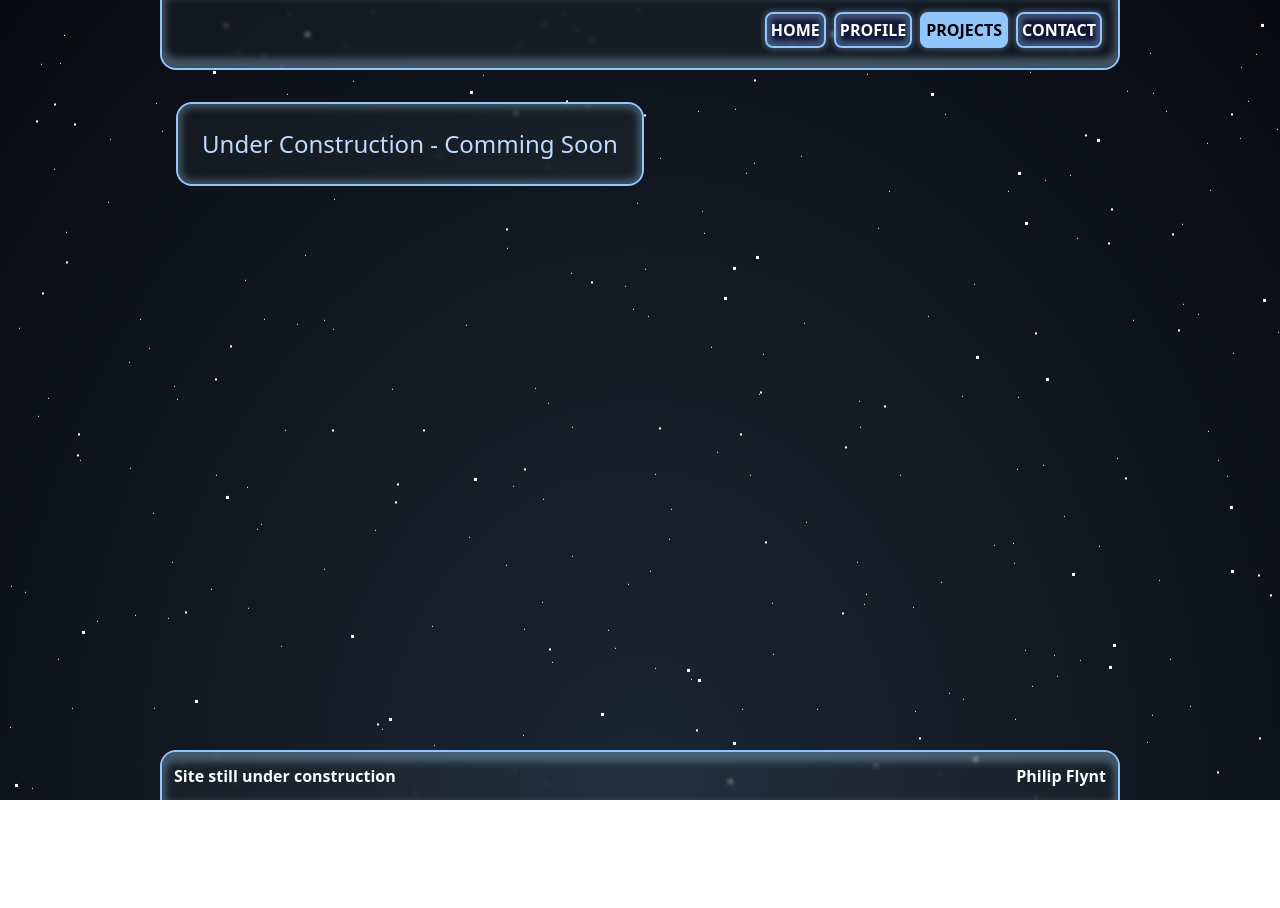
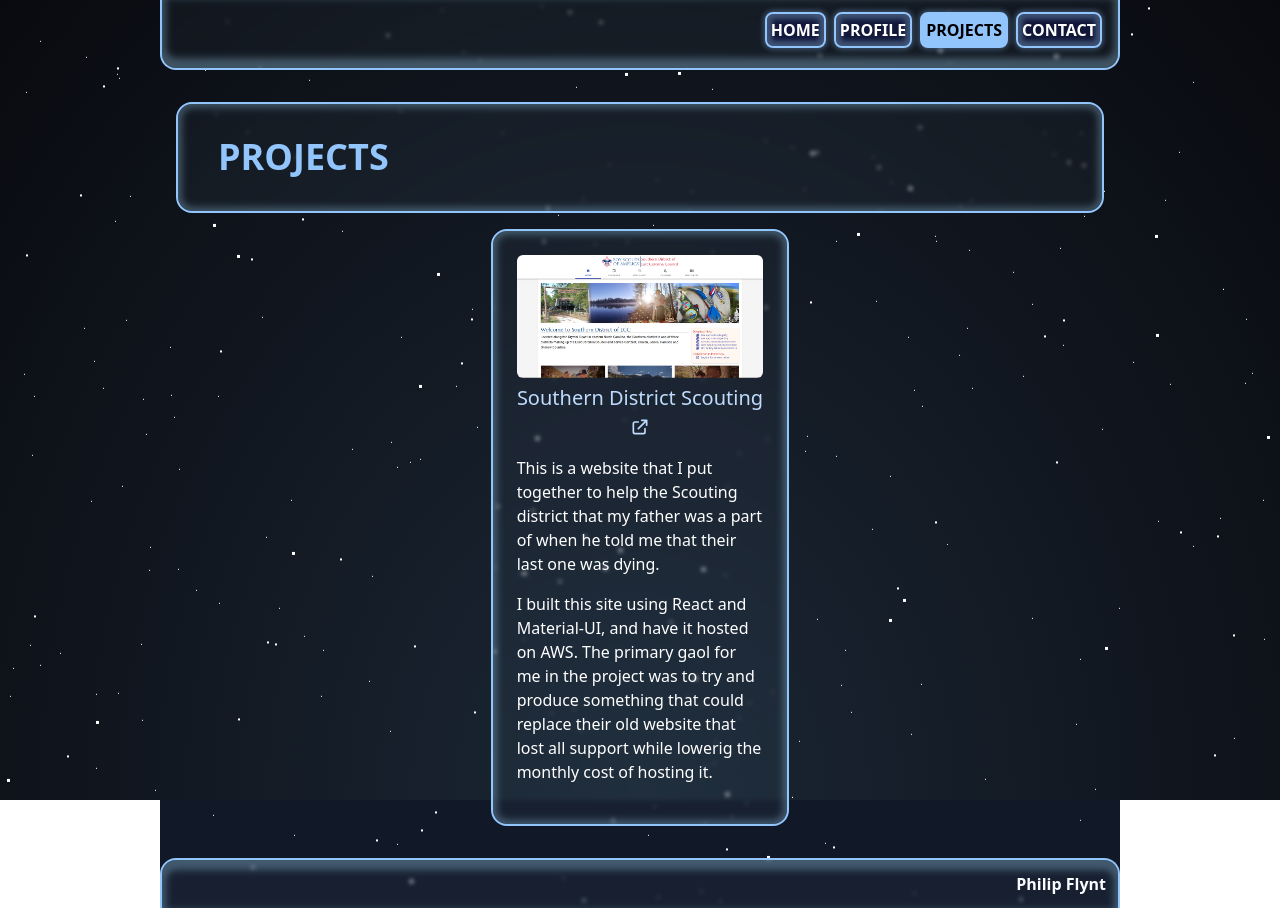
Before and after one commit to Vossryn/portfolio, a Next.js app: page /projects in a window 1280 px wide. Before the commit the page ends 800 px from the top, so only its background shows below. Built offline with nearby package versions, Linux system fonts and the light colour scheme.

Commit message:
Trying to finalize the site

```diff
--- a/src/components/Layout/Footer.component.tsx
+++ b/src/components/Layout/Footer.component.tsx
@@ -5,7 +5,7 @@ export default function Footer() {
     <div
       className={`p-3 z-10 font-bold flex flex-row justify-between rounded-tr-2xl rounded-tl-2xl border-blue-300 border-t-2 border-b-0 sm:border-r-2 sm:border-l-2 ${styles.bgBlurBottom}`}
     >
-      <div>Site still under construction</div>
+      <div></div>
       <div>Philip Flynt</div>
     </div>
   );
--- a/src/pages/_app.tsx
+++ b/src/pages/_app.tsx
@@ -1,5 +1,6 @@
 import "../styles/globals.css";
 import type { AppProps } from "next/app";
+import Head from "next/head";
 
 import AnimationContext from "../components/AnimationContext";
 
@@ -8,6 +9,10 @@ import Layout from "./../components/Layout";
 function MyApp({ Component, pageProps }: AppProps) {
   return (
     <AnimationContext>
+      <Head>
+        <meta charSet="utf-8" />
+        <meta name="viewport" content="initial-scale=1.0, width=device-width" />
+      </Head>
       <Layout>
         <Component {...pageProps} />
       </Layout>
--- a/src/pages/_document.tsx
+++ b/src/pages/_document.tsx
@@ -10,9 +10,6 @@ class MyDocument extends Document {
     return (
       <Html lang="en">
         <Head>
-          <title>Philip Portfolio</title>
-          <meta charSet="utf-8" />
-          <meta name="viewport" content="initial-scale=1.0, width=device-width" />
           <link rel="shortcut icon" href="favicon.ico" type="image/x-icon" />
           <link rel="manifest" href="manifest.json" />
           <link rel="apple-touch-icon" href="apple-touch-icon.png" />
--- a/src/pages/contact.tsx
+++ b/src/pages/contact.tsx
@@ -71,7 +71,7 @@ export default function contact() {
   };
 
   return (
-    <div className="flex flex-col lg:flex-row flex-wrap gap-10">
+    <div className="flex flex-col gap-x-4 gap-y-4">
       <Head>
         <title>Philip Portfolio - Contact</title>
       </Head>
@@ -82,11 +82,11 @@ export default function contact() {
           Contact
         </div>
       </Container>
-      <Container className="flex-1">
+      <Container className="w-full">
         <FormProvider {...formMethods}>
           <form
             onSubmit={formMethods.handleSubmit(onSubmit)}
-            className="flex flex-col lg:flex-row flex-wrap gap-4 h-full pt-4"
+            className="flex flex-col lg:flex-row flex-wrap gap-x-4 h-full pt-4"
           >
             <TextInput
               label="First Name"
@@ -119,7 +119,7 @@ export default function contact() {
               required
             />
 
-            <div className="mt-4 w-full flex flex-col lg:flex-row gap-2 lg:justify-between">
+            <div className="mt-4 w-full flex flex-col gap-2 lg:flex-row lg:justify-between">
               <ReCAPTCHA
                 ref={recaptchaRef}
                 theme="dark"
--- a/src/pages/index.tsx
+++ b/src/pages/index.tsx
@@ -16,7 +16,7 @@ export default function Home() {
           gradient
         />
         <div className="z-10 text-transparent bg-clip-text bg-gradient-to-t from-yellow-500 to-blue-500 pb-5 flex flex-col items-center justify-center">
-          <div className="font-extrabold text-6xl lg:text-7xl">Philip Flynt</div>
+          <div className="font-extrabold text-5xl lg:text-7xl">Philip Flynt</div>
           <div className="font-extrabold text-2xl py-4 max-w-sm text-center">
             A full stack developer with out of this world creativity
           </div>
--- a/src/pages/projects.tsx
+++ b/src/pages/projects.tsx
@@ -1,15 +1,49 @@
 import Head from "next/head";
+import Image from "next/image";
+import Link from "next/link";
+
 import Container from "../components/Container";
+import ExternalLinkSvg from "../components/Svg/ExternalLinkSvg";
+
+import styles from "../styles/projects.module.scss";
 
 export default function projects() {
   return (
-    <div className="flex flex-col lg:flex-row flex-wrap gap-10">
+    <div className="grid grid-cols-1 md:grid-cols-2 lg:grid-cols-3 gap-y-4 md:gap-x-4 lg:gap-x-4">
       <Head>
-        <title>Philip Portfolio - Profile</title>
+        <title>Philip Portfolio - Projects</title>
       </Head>
+      <Container className="w-full col-span-3">
+        <div
+          className={`${styles["clip-path-start"]} leading-relaxed text-4xl font-bold text-blue-300 relative ml-3 pl-1 uppercase before:bg-blue-300 before:absolute before:top-0 before:bottom-0 before:-left-3 before:w-4 before:rounded-l-sm`}
+        >
+          Projects
+        </div>
+      </Container>
 
-      <Container>
-        <div className="text-2xl text-blue-200 text-center">Under Construction - Comming Soon</div>
+      <Container className="lg:col-start-2 p-3">
+        <Image
+          src="/images/southern_district_website_screen_shot.png"
+          width={950}
+          height={475}
+          className="w-full rounded-md pb-4"
+        />
+        <Link href="https://southerndistrictscouting.org/" passHref>
+          <a target="_blank">
+            <div className="text-xl text-blue-200 text-center pb-4">
+              Southern District Scouting <ExternalLinkSvg className="inline-block h-5 w-5" />
+            </div>
+          </a>
+        </Link>
+        <div className="pb-4">
+          This is a website that I put together to help the Scouting district that my father was a
+          part of when he told me that their last one was dying.
+        </div>
+        <div className="pb-4">
+          I built this site using React and Material-UI, and have it hosted on AWS. The primary gaol
+          for me in the project was to try and produce something that could replace their old
+          website that lost all support while lowerig the monthly cost of hosting it.
+        </div>
       </Container>
     </div>
   );
--- /dev/null
+++ b/src/styles/projects.module.scss
@@ -0,0 +1,50 @@
+.clip-path-start::before {
+  clip-path: polygon(0 0, 100% 0, 30% 10%, 30% 90%, 100% 100%, 0 100%);
+}
+
+.submitButton {
+  cursor: pointer;
+  border-radius: 0.5em;
+  text-decoration: none;
+  text-transform: uppercase;
+  font-weight: bold;
+  padding: 0.5em 1em;
+  color: white;
+  border: 2px solid rgba(147, 197, 253, 1);
+  background-color: rgba(0, 0, 255, 0.1);
+  box-shadow: 0px 0px 5px 2px rgba(147, 197, 253, 0.3),
+    inset 0px 0px 5px 5px rgba(168, 223, 255, 0.3);
+  transition: ease-in-out 0.2s;
+
+  &:hover,
+  &:focus {
+    border: 2px solid rgb(255, 201, 150);
+    background-color: rgba(255, 136, 0, 0.1);
+    box-shadow: 0px 0px 5px 2px rgba(255, 218, 150, 0.3),
+      inset 0px 0px 5px 5px rgba(255, 188, 100, 0.3);
+  }
+
+  &:focus {
+    outline: none;
+  }
+
+  &:not(:nth-of-type(1)) {
+    margin-left: 0.5em;
+  }
+
+  &:not(:nth-last-of-type(1)) {
+    margin-right: 0.5em;
+  }
+
+  &.active {
+    background-color: rgba(147, 197, 253, 1);
+    box-shadow: 0px 0px 5px 2px rgba(147, 197, 253, 0.3);
+
+    &:hover,
+    &:focus {
+      background-color: rgb(255, 201, 150);
+      box-shadow: 0px 0px 5px 2px rgba(255, 218, 150, 0.3);
+      color: black;
+    }
+  }
+}
```
Also changed, not shown: public/images/southern_district_website_screen_shot.png (added).
